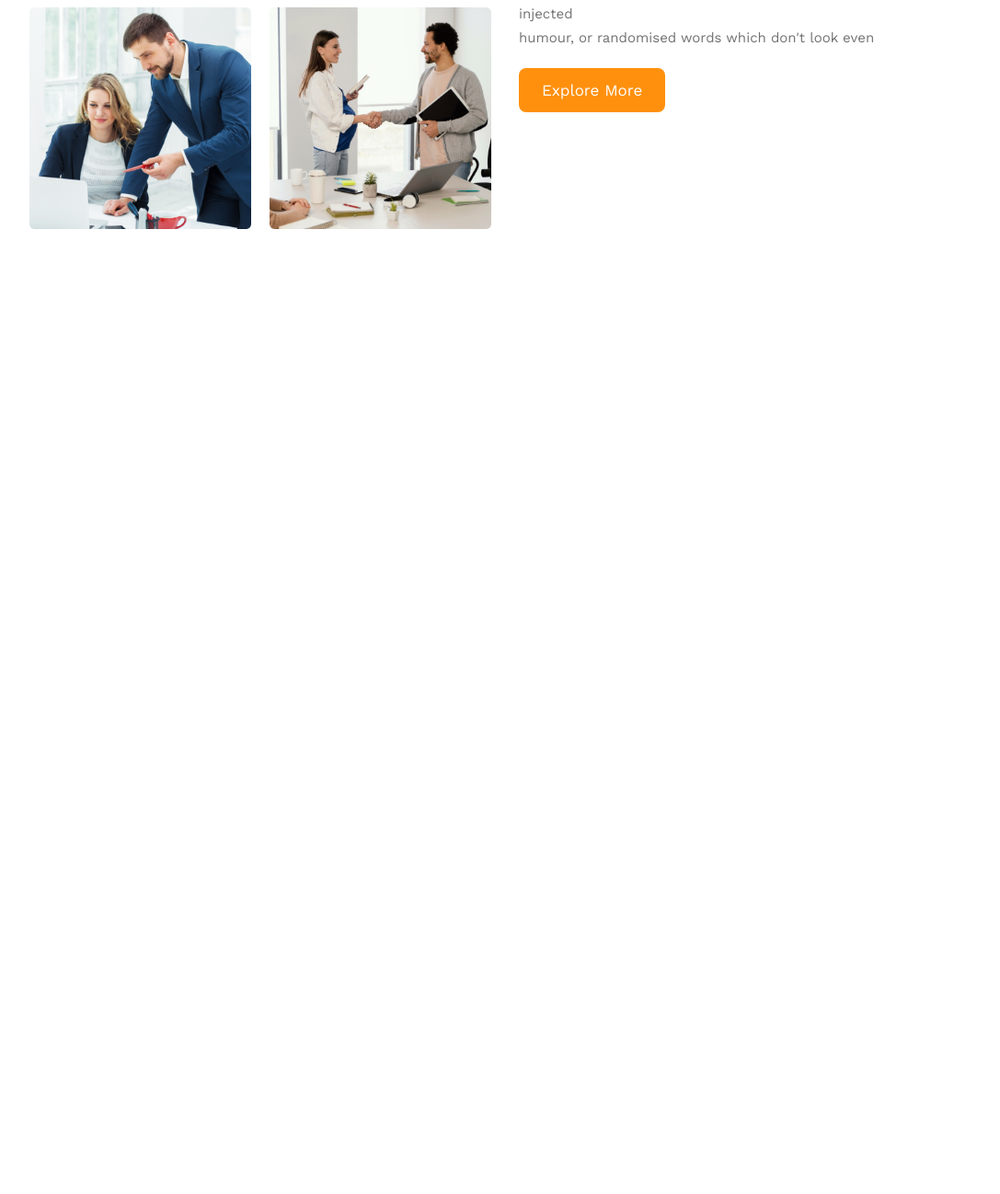
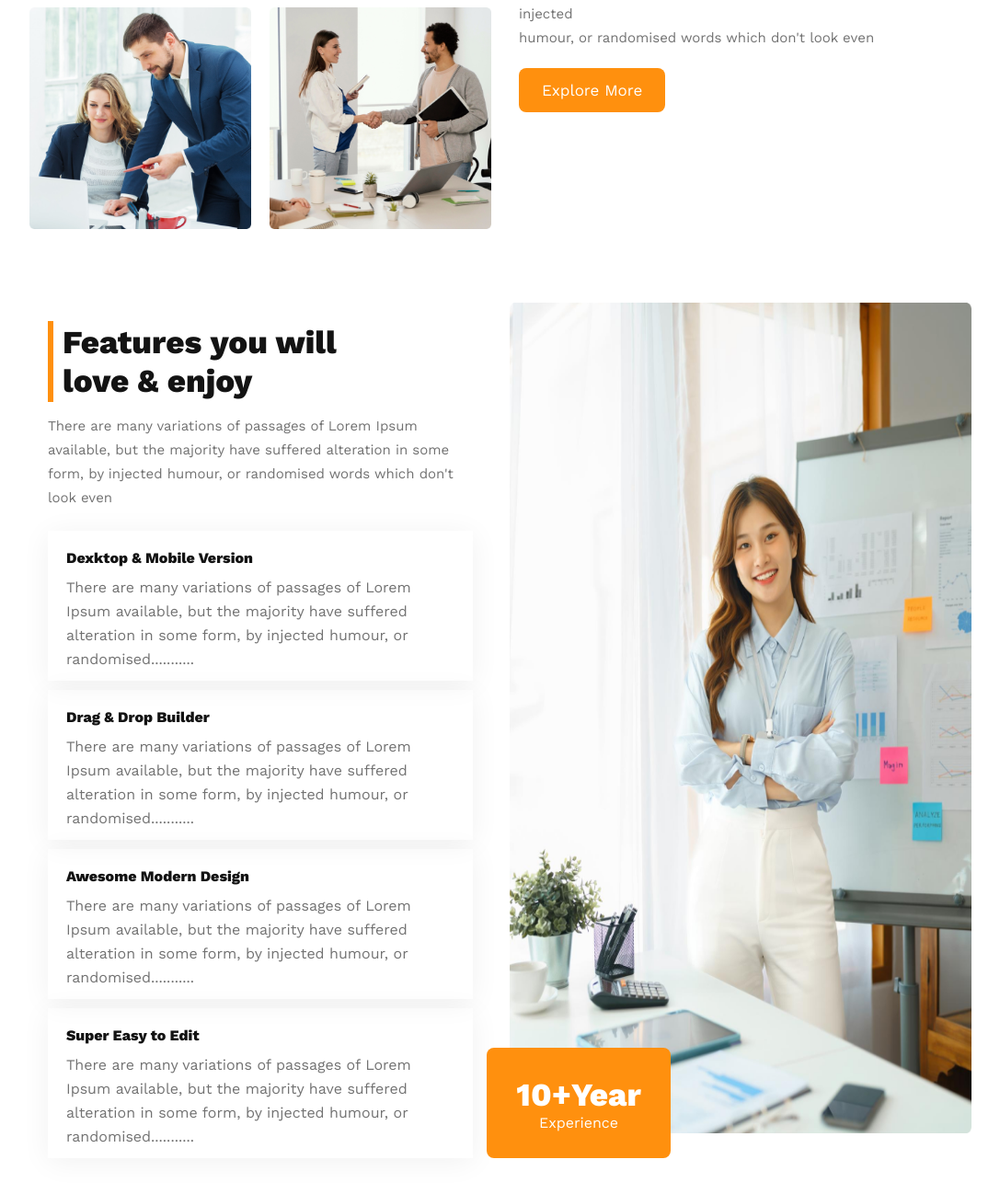
Before and after one commit to sagorcnits/Architects, a plain HTML site: page index.html in a window 1280 px wide. Shown: the part 1201-2499 px from the top of the page at 92% size, without its empty margins (96-1183 px from the left). Before the commit the page ends 1490 px from the top, so only its background shows below. Drawn offline with nearby package versions, Linux system fonts and the light colour scheme.

Commit message:
expreriencs section added

```diff
--- a/index.html
+++ b/index.html
@@ -38,6 +38,7 @@
     </header>
 
     <main>
+      <!-- our feture scetion start -->
       <section class="our-feture-section">
         <div class="our-feture-container">
           <div class="our-feture-img">
@@ -64,6 +65,62 @@
           </div>
         </div>
       </section>
+
+      <!-- experience section start  -->
+      <section class="experience-section">
+        <div class="experience-container">
+          <div class="experience-descrip">
+            <h1>
+              Features you will <br />
+              love & enjoy
+            </h1>
+            <p class="color-gray">
+              There are many variations of passages of Lorem Ipsum available,
+              but the majority have suffered alteration in some form, by
+              injected humour, or randomised words which don't look even
+            </p>
+            <div class="experience-info-box">
+              <h4>Dexktop & Mobile Version</h4>
+              <p class="color-gray">
+                There are many variations of passages of Lorem Ipsum available,
+                but the majority have suffered alteration in some form, by
+                injected humour, or randomised...........
+              </p>
+            </div>
+            <div class="experience-info-box">
+              <h4>Drag & Drop Builder</h4>
+              <p class="color-gray">
+                There are many variations of passages of Lorem Ipsum available,
+                but the majority have suffered alteration in some form, by
+                injected humour, or randomised...........
+              </p>
+            </div>
+            <div class="experience-info-box">
+              <h4>Awesome Modern Design</h4>
+              <p class="color-gray">
+                There are many variations of passages of Lorem Ipsum available,
+                but the majority have suffered alteration in some form, by
+                injected humour, or randomised...........
+              </p>
+            </div>
+            <div class="experience-info-box">
+              <h4>Super Easy to Edit</h4>
+              <p class="color-gray">
+                There are many variations of passages of Lorem Ipsum available,
+                but the majority have suffered alteration in some form, by
+                injected humour, or randomised...........
+              </p>
+            </div>
+          </div>
+          <div class="experience-year">
+            <!-- <img src="images/architect.png" alt="architect" /> -->
+            <div class="year-box">
+              <h1>10+Year</h1>
+              <p>Experience</p>
+            </div>
+          </div>
+        </div>
+      </section>
     </main>
   </body>
 </html>
--- a/style.css
+++ b/style.css
@@ -9,6 +9,7 @@
 
 .color-gray {
   color: #727272;
+  font-weight: 400;
 }
 
 .paragraph {
@@ -139,14 +140,87 @@ header ul li a {
   background-color: black;
 }
 
-/* .our-feture-descrip {
-} */
+/* experience style start */
+.experience-section {
+  padding: 40px 0;
+}
+
+.experience-container {
+  width: 80%;
+  margin: auto;
+  display: flex;
+  gap: 20px;
+}
+
+.experience-descrip,
+.experience-year {
+  width: 50%;
+  padding: 20px;
+}
+
+.experience-descrip h1 {
+  color: #131313;
+  font-size: 35px;
+  font-weight: 700;
+  border-left: 6px solid #ff900e;
+  padding: 2px 10px;
+}
+
+.experience-descrip > p {
+  font-size: 15px;
+  padding: 13px 0;
+  line-height: 26px;
+}
+
+.experience-info-box {
+  margin-top: 10px;
+  padding: 10px 20px;
+  box-shadow: 0px 4px 30px 0px rgba(0, 0, 0, 0.06);
+}
+
+.experience-info-box h4 {
+  padding: 10px 0;
+  font-size: 16px;
+  color: #131313;
+}
+
+.experience-info-box p {
+  font-size: 16px;
+  line-height: 26px;
+}
+
+.experience-year {
+  background-image: url("images/architect.png");
+  background-repeat: no-repeat;
+  background-size: 100% 95%;
+  position: relative;
+}
+
+.year-box {
+  width: 200px;
+  height: 120px;
+  border-radius: 8px;
+  background-color: #ff900e;
+  text-align: center;
+  padding: 10px 20px;
+  color: #fff;
+  position: absolute;
+  bottom: 20px;
+  left: -25px;
+}
+
+.year-box h1 {
+  font-size: 35px;
+  font-weight: 700;
+  margin-top: 20px;
+}
 
 /* responsive styles start */
 
 /* mobile responsive style start */
 
 @media screen and (max-width: 576px) {
+  .experience-container,
   .our-feture-container,
   header nav {
     flex-direction: column;
@@ -161,6 +235,9 @@ header ul li a {
   }
 
   header nav,
+  .experience-year,
+  .experience-descrip,
+  .experience-container,
   .our-feture-descrip,
   .our-feture-img,
   .our-feture-container,
@@ -171,6 +248,14 @@ header ul li a {
   .banner-container h1 {
     font-size: 30px;
   }
+
+  .experience-year {
+    background-image: none;
+  }
+
+  .year-box {
+    position: static;
+  }
 }
 
 /* midium styles start */
@@ -180,6 +265,7 @@ header ul li a {
     margin-left: 15px;
   }
   header nav,
+  .experience-container,
   .banner-container {
     width: 95%;
   }
```
